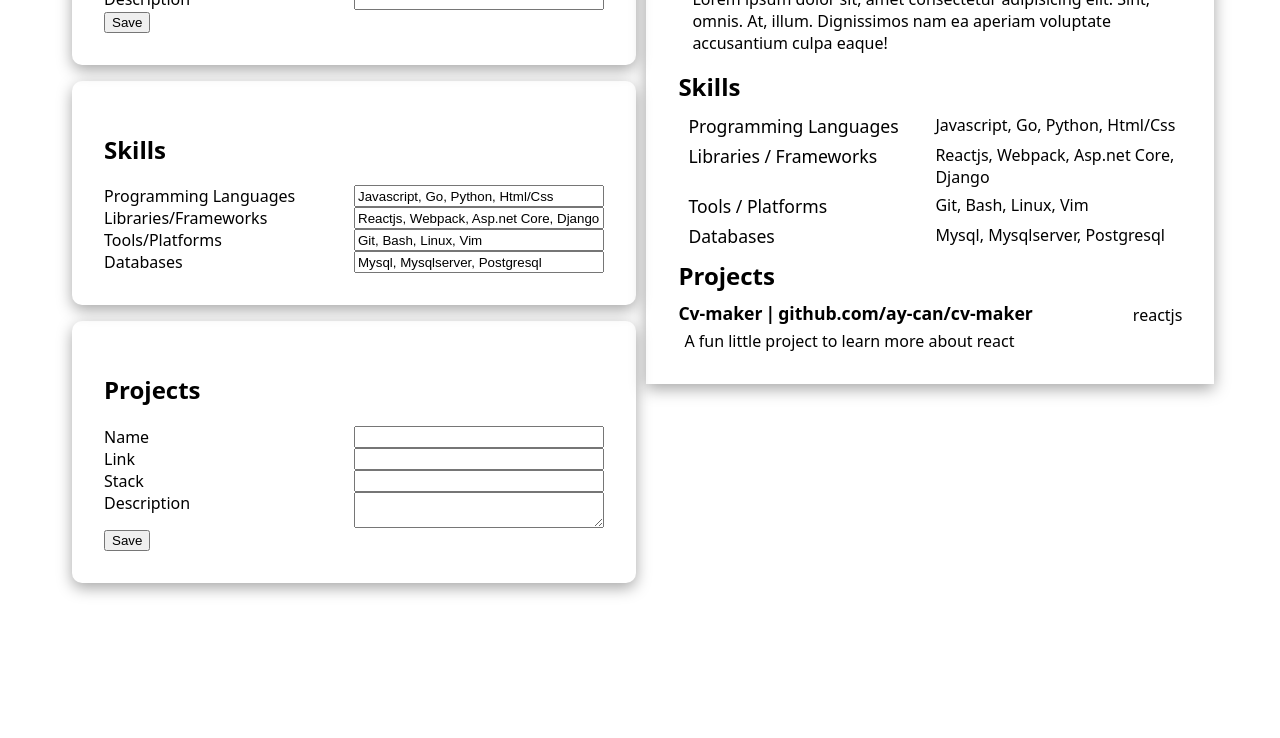
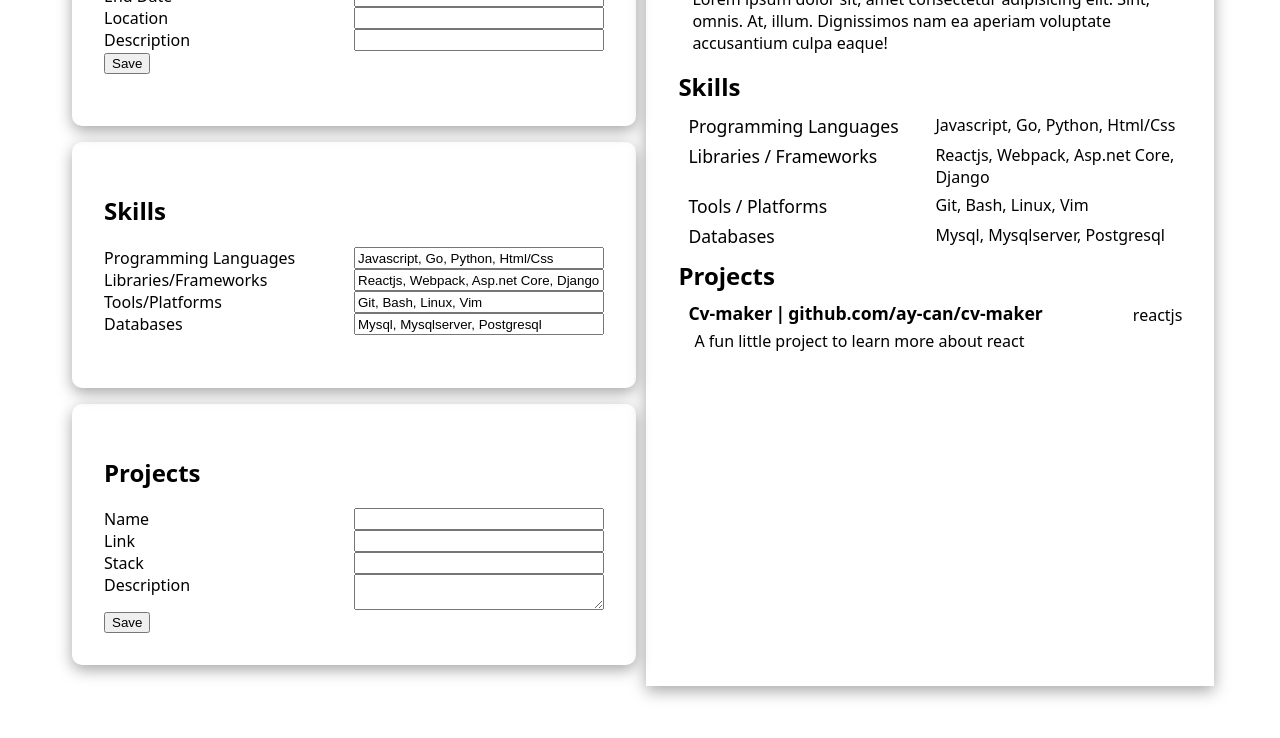
Before and after one commit to Ay-can/cv-maker, a React (Vite) app: page / in a window 1280 px wide. Shown: the part 650-1388 px from the top of the page. Before the commit the page ends 1305 px from the top, so only its background shows below. Built offline with nearby package versions, Linux system fonts and the light colour scheme.

Commit message:
make resume taller

```diff
--- a/src/components/EducationForm.jsx
+++ b/src/components/EducationForm.jsx
@@ -1,4 +1,3 @@
-import { useState } from "react";
 import "../styles/education.css";
 
 function EducationForm({
--- a/src/styles/app.css
+++ b/src/styles/app.css
@@ -2,6 +2,7 @@
   min-height: 100vh;
   display: grid;
   grid-template-columns: 40% 50%;
+  grid-template-rows: 1fr 1fr;
   column-gap: 120px;
   row-gap: 40px;
   margin: 0;
--- a/src/styles/project.css
+++ b/src/styles/project.css
@@ -26,9 +26,10 @@
   justify-content: space-between;
   height: 30px;
   align-items: center;
+  padding-left: 10px;
 }
 
 .project-description-container > * {
   margin: 0;
-  padding-left: 6px;
+  padding-left: 16px;
 }
--- a/src/styles/resume.css
+++ b/src/styles/resume.css
@@ -3,6 +3,7 @@
   grid-row: 1 / span 4;
   grid-column: 2;
   padding: 32px;
+  height: 1200px;
 }
 
 .contact-info > * {
```
